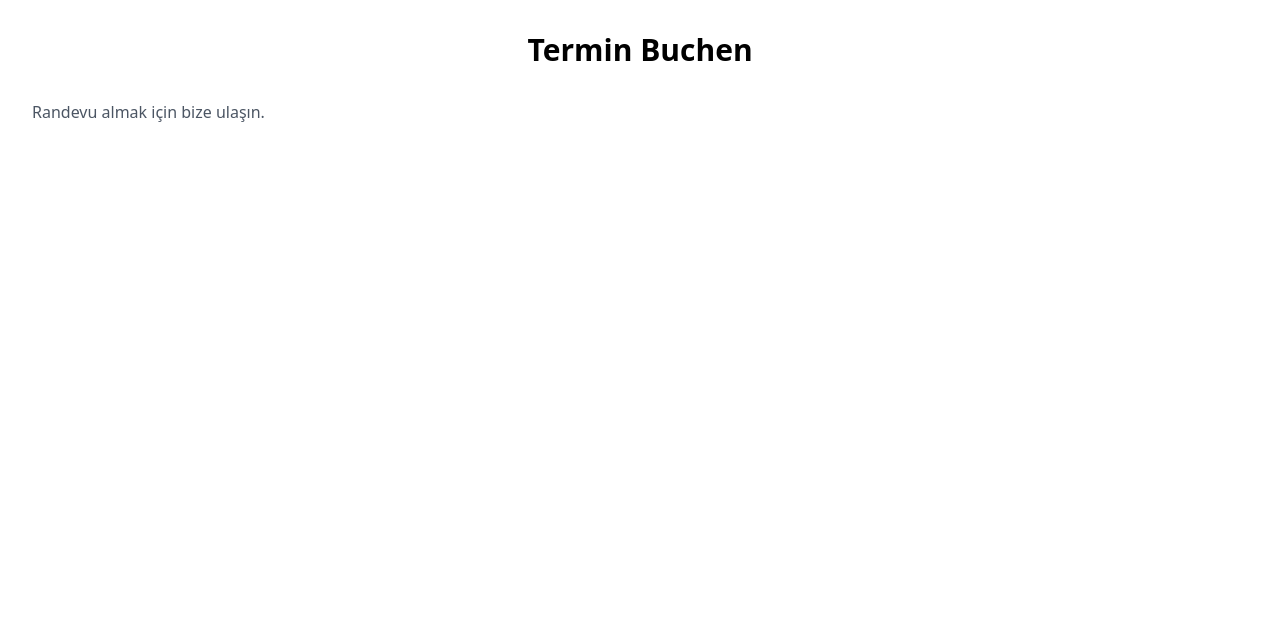
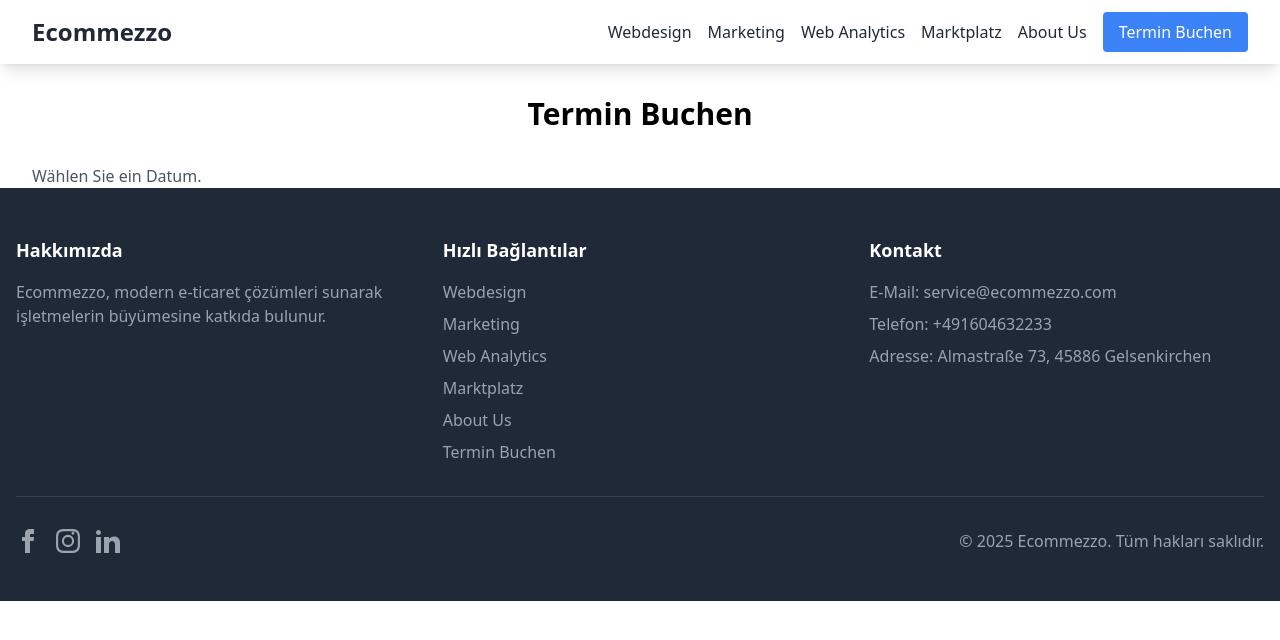
Before and after one commit to murathan-cotuk/ecommezzo, a Next.js app: page /termin-buchen in a window 1280 px wide. Shown: the top 640 px of the page. Built offline with nearby package versions, Linux system fonts and the light colour scheme.

Commit message:
Hydration hatası düzeltildi, suppressHydrationWarning eklendi

```diff
--- a/next.config.mjs
+++ b/next.config.mjs
@@ -1,12 +1,32 @@
 /** @type {import('next').NextConfig} */
 const nextConfig = {
+  reactStrictMode: true, // React hata tespiti için sıkı mod
+  experimental: {
+    metadata: true, // Metadata yönetimini etkinleştir
+  },
   images: {
     remotePatterns: [
       {
         protocol: "https",
         hostname: "cdn.prod.website-files.com",
       },
+      {
+        protocol: "https",
+        hostname: "your-image-source.com", // Gerekiyorsa ek uzak resim kaynağı
+      },
     ],
+  },
+  async headers() {
+    return [
+      {
+        source: "/(.*)",
+        headers: [
+          { key: "X-Frame-Options", value: "DENY" }, // Güvenlik için iframe engeli
+          { key: "X-Content-Type-Options", value: "nosniff" }, // MIME türü koruması
+          { key: "Referrer-Policy", value: "strict-origin-when-cross-origin" }, // Referrer koruması
+        ],
+      },
+    ];
   },
 };
 
--- a/src/app/layout.js
+++ b/src/app/layout.js
@@ -1,5 +1,8 @@
+import Navbar from '../components/Navbar'; // Navbar bileşenini doğru yoldan import edin / Import the Navbar component from the correct path
 import { Geist, Geist_Mono } from "next/font/google";
-import './globals.css';
+import "./globals.css";
+import Footer from "../components/Footer";
+import DynamicMetadata from "../components/DynamicMetadata"; // ✅ Yeni metadata bileşeni
 
 const geistSans = Geist({
   variable: "--font-geist-sans",
@@ -11,18 +14,14 @@
   subsets: ["latin"],
 });
 
-export const metadata = {
-  title: "Create Next App",
-  description: "Generated by create next app",
-};
-
 export default function RootLayout({ children }) {
   return (
-    <html lang="en">
-      <body
-        className={`${geistSans.variable} ${geistMono.variable} antialiased`}
-      >
+    <html lang="de">
+      <body className={`${geistSans.variable} ${geistMono.variable} antialiased`}>
+        <DynamicMetadata /> {/* ✅ Sayfa başlığını güncelleyen component */}
+        <Navbar />
         {children}
+        <Footer />
       </body>
     </html>
   );
--- a/src/app/page.js
+++ b/src/app/page.js
@@ -1,15 +1,20 @@
-import Navbar from '../components/Navbar'; // Navbar bileşenini doğru yoldan import edin / Import the Navbar component from the correct path
 import AnimatedSection from '../components/AnimatedSection'; // AnimatedSection bileşenini doğru yoldan import edin // Import the AnimatedSection component from the correct path
 
 
 export default function Home() {
   return (
     <div>
-      <Navbar />
       <AnimatedSection>
         <section className="bg-gray-100 dark:bg-gray-900 py-20">
-          <div className="max-w-7xl mx-auto text-center">
+          <div className="max-w-7x mx-auto text-center">
             <h1 className="text-4xl font-bold text-gray-800 dark:text-white">Ecommezzo</h1>
+            <p className="mt-4 text-gray-600 dark:text-gray-300">Modern E-ticaret Çözümleri</p>
+            <p className="mt-4 text-gray-600 dark:text-gray-300">Modern E-ticaret Çözümleri</p>
+            <p className="mt-4 text-gray-600 dark:text-gray-300">Modern E-ticaret Çözümleri</p>
+            <p className="mt-4 text-gray-600 dark:text-gray-300">Modern E-ticaret Çözümleri</p>
+            <p className="mt-4 text-gray-600 dark:text-gray-300">Modern E-ticaret Çözümleri</p>
+            <p className="mt-4 text-gray-600 dark:text-gray-300">Modern E-ticaret Çözümleri</p>
+            <p className="mt-4 text-gray-600 dark:text-gray-300">Modern E-ticaret Çözümleri</p>
             <p className="mt-4 text-gray-600 dark:text-gray-300">Modern E-ticaret Çözümleri</p>
           </div>
         </section>
--- a/src/app/termin-buchen/page.js
+++ b/src/app/termin-buchen/page.js
@@ -3,7 +3,9 @@
     <div>
       <h1 className="text-3xl font-bold text-center my-8">Termin Buchen</h1>
       <div className="max-w-7xl mx-auto px-4 sm:px-6 lg:px-8">
-          <p className="text-gray-600 dark:text-gray-300">Randevu almak için bize ulaşın.</p>
+        <p className="text-gray-600 dark:text-gray-300">
+          Wählen Sie ein Datum.
+        </p>
       </div>
     </div>
   );
--- /dev/null
+++ b/src/components/DynamicMetadata.js
@@ -0,0 +1,32 @@
+"use client";
+
+import { usePathname } from "next/navigation";
+import { useEffect, } from "react";
+
+export default function DynamicMetadata() {
+  const pathname = usePathname();
+  const pageName = pathname
+    .replace(/\//g, " ") // / ile ayrılan pathleri boşluk yap
+    .trim()
+    .split(" ") // Boşluklara göre parçala
+    .filter(Boolean) // Boşlukları kaldır
+    .map((word) => word.charAt(0).toUpperCase() + word.slice(1)) // İlk harfi büyük yap
+    .join(" | "); // Başlığı güzelce formatla
+
+  useEffect(() => {
+    document.title = pageName ? `${pageName} | Ecommezzo` : "Home - Ecommezzo";
+
+    // 📌 Favicon'u güncelle
+    const favicon = document.querySelector("link[rel='icon']");
+    if (favicon) {
+      favicon.href = "/Ecommezzo-Logo.png"; // Favicon yolunu ayarla
+    } else {
+      const newFavicon = document.createElement("link");
+      newFavicon.rel = "icon";
+      newFavicon.href = "/Ecommezzo-Logo.png";
+      document.head.appendChild(newFavicon); // Eğer favicon yoksa, head'e ekle
+    }
+  }, [pageName]); // Sayfa değişince title ve favicon güncellenir
+
+  return null; // Hiçbir şey render etme, sadece title ve favicon güncelle
+}
--- a/src/components/Footer.jsx
+++ b/src/components/Footer.jsx
@@ -0,0 +1,69 @@
+export default function Footer() {
+    return (
+      <footer className="bg-gray-800 text-white py-12">
+        <div className="container mx-auto px-4">
+          {/* Üst Kısım: Bağlantılar ve Bilgiler */}
+          <div className="grid grid-cols-1 md:grid-cols-3 gap-8 mb-8">
+            {/* Hakkımızda */}
+            <div>
+              <h3 className="text-lg font-bold mb-4">Hakkımızda</h3>
+              <p className="text-gray-400">
+                Ecommezzo, modern e-ticaret çözümleri sunarak işletmelerin büyümesine katkıda bulunur.
+              </p>
+            </div>
+
+            {/* Hızlı Bağlantılar */}
+            <div>
+              <h3 className="text-lg font-bold mb-4">Hızlı Bağlantılar</h3>
+              <ul className="space-y-2">
+                <li><a href="/webdesign" className="text-gray-400 hover:text-white">Webdesign</a></li>
+                <li><a href="/marketing" className="text-gray-400 hover:text-white">Marketing</a></li>
+                <li><a href="/web-analytics" className="text-gray-400 hover:text-white">Web Analytics</a></li>
+                <li><a href="/marktplatz" className="text-gray-400 hover:text-white">Marktplatz</a></li>
+                <li><a href="/about-us" className="text-gray-400 hover:text-white">About Us</a></li>
+                <li><a href="/termin-buchen" className="text-gray-400 hover:text-white">Termin Buchen</a></li>
+              </ul>
+            </div>
+
+            {/* İletişim Bilgileri */}
+            <div>
+              <h3 className="text-lg font-bold mb-4">Kontakt</h3>
+              <ul className="text-gray-400 space-y-2">
+                <li>E-Mail: <a href="mailto:info@ecommezzo.com" className="hover:text-white">service@ecommezzo.com</a></li>
+                <li>Telefon: <a href="tel:+901234567890" className="hover:text-white">+491604632233</a></li>
+                <li>Adresse: Almastraße 73, 45886 Gelsenkirchen</li>
+              </ul>
+            </div>
+          </div>
+
+          {/* Alt Kısım: Sosyal Medya ve Telif Hakkı */}
+          <div className="border-t border-gray-700 pt-8 flex flex-col md:flex-row justify-between items-center">
+            {/* Sosyal Medya Linkleri */}
+            <div className="flex space-x-4 mb-4 md:mb-0">
+              <a href="https://facebook.com" target="_blank" rel="noopener noreferrer" className="text-gray-400 hover:text-white">
+                <svg xmlns="http://www.w3.org/2000/svg" className="h-6 w-6" fill="currentColor" viewBox="0 0 24 24">
+                  <path d="M9 8h-3v4h3v12h5v-12h3.642l.358-4h-4v-1.667c0-.955.192-1.333 1.115-1.333h2.885v-5h-3.808c-3.596 0-5.192 1.583-5.192 4.615v3.385z" />
+                </svg>
+              </a>
+              <a href="https://instagram.com" target="_blank" rel="noopener noreferrer" className="text-gray-400 hover:text-white">
+                <svg xmlns="http://www.w3.org/2000/svg" className="h-6 w-6" fill="currentColor" viewBox="0 0 24 24">
+                  <path d="M12 2.163c3.204 0 3.584.012 4.849.07 3.252.148 4.771 1.691 4.919 4.919.058 1.265.069 1.645.069 4.849s-.012 3.584-.07 4.849c-.148 3.225-1.667 4.771-4.919 4.919-1.265.058-1.645.069-4.849.069s-3.584-.012-4.849-.07c-3.225-.148-4.771-1.667-4.919-4.919-.058-1.265-.069-1.645-.069-4.849s.012-3.584.07-4.849c.148-3.225 1.667-4.771 4.919-4.919C8.416 2.175 8.796 2.163 12 2.163m0-2.163C8.741 0 8.332.012 7.052.07 2.656.261.261 2.656.07 7.052.012 8.332 0 8.741 0 12s.012 3.668.07 4.948c.191 4.396 2.586 6.791 6.982 6.982C8.332 23.988 8.741 24 12 24s3.668-.012 4.948-.07c4.396-.191 6.791-2.586 6.982-6.982.058-1.28.07-1.689.07-4.948s-.012-3.668-.07-4.948c-.191-4.396-2.586-6.791-6.982-6.982C15.668.012 15.259 0 12 0zM12 5.838a6.162 6.162 0 1 0 0 12.324A6.162 6.162 0 0 0 12 5.838zm0 10.162a4 4 0 1 1 0-8 4 4 0 0 1 0 8zm6.406-11.845a1.44 1.44 0 1 1-2.879 0 1.44 1.44 0 0 1 2.879 0z" />
+                </svg>
+              </a>
+
+              <a href="https://linkedin.com" target="_blank" rel="noopener noreferrer" className="text-gray-400 hover:text-white">
+                <svg xmlns="http://www.w3.org/2000/svg" className="h-6 w-6" fill="currentColor" viewBox="0 0 24 24">
+                  <path d="M4.98 3.5c0 1.381-1.11 2.5-2.48 2.5s-2.48-1.119-2.48-2.5c0-1.38 1.11-2.5 2.48-2.5s2.48 1.12 2.48 2.5zm.02 4.5h-5v16h5v-16zm7.982 0h-4.968v16h4.969v-8.399c0-4.67 6.029-5.052 6.029 0v8.399h4.988v-10.131c0-7.88-8.922-7.593-11.018-3.714v-2.155z" />
+                </svg>
+              </a>
+            </div>
+
+            {/* Telif Hakkı */}
+            <div className="text-gray-400 text-center md:text-right">
+              &copy; {new Date().getFullYear()} Ecommezzo. Tüm hakları saklıdır.
+            </div>
+          </div>
+        </div>
+      </footer>
+    );
+  }
```
Also changed, not shown: public/Ecommezzo-Logo.png (added). Lines whose indentation alone changed are shown as unchanged.
